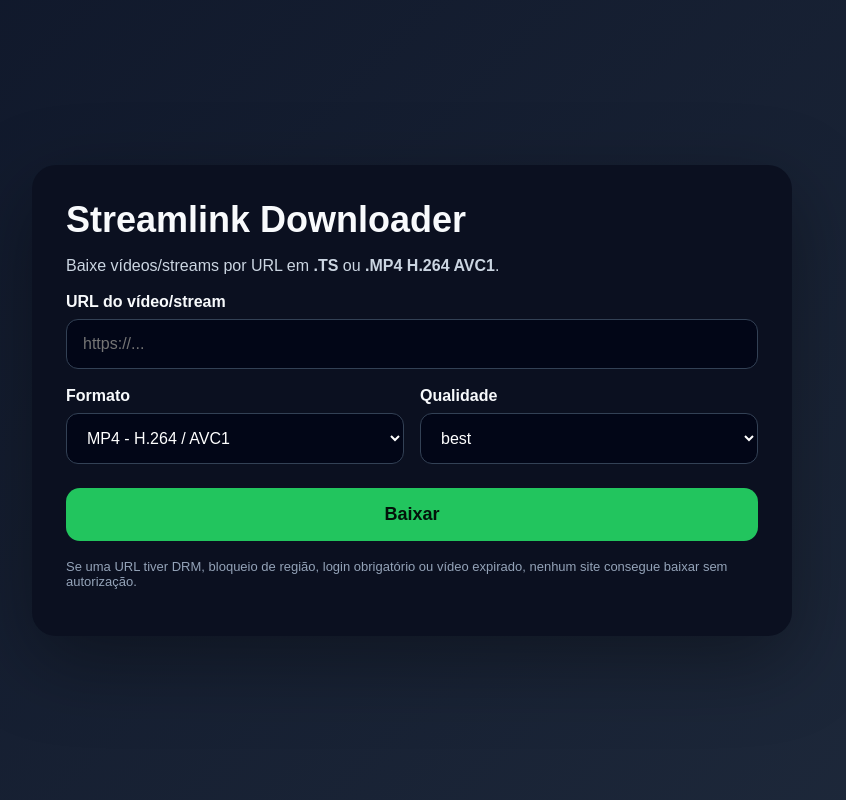
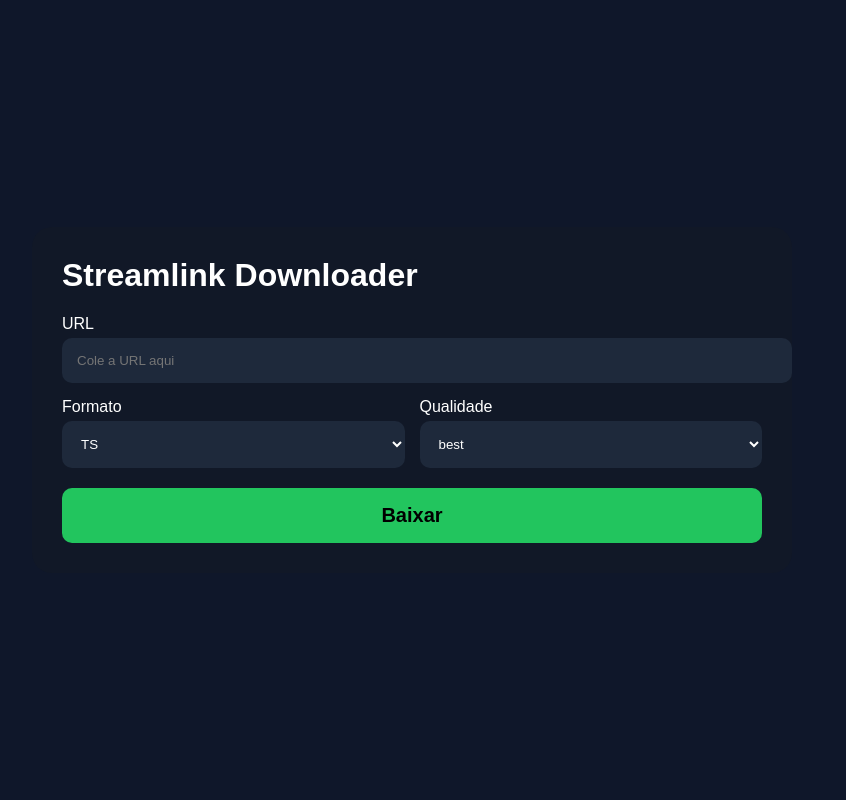
Before and after one commit to Getuliogx/streamlink-site, a Flask app: page / in a window 1280 px wide. Shown: the whole page, without its empty margins (228-1074 px from the left). Run offline with Flask 3, Linux system fonts and the light colour scheme.

Commit message:
Add files via upload

```diff
--- a/app.py
+++ b/app.py
@@ -1,282 +1,97 @@
-
 import os
-import re
-import json
-import time
 import uuid
 import shutil
-import logging
-import tempfile
 import subprocess
 from pathlib import Path
-from urllib.parse import urlparse
-
-from flask import Flask, render_template, request, send_file, jsonify, after_this_request
-import imageio_ffmpeg
-import requests
+from flask import Flask, render_template, request, send_file
 
 app = Flask(__name__)
 
-logging.basicConfig(level=logging.INFO, format="%(asctime)s %(levelname)s %(message)s")
-log = logging.getLogger("streamlink-site")
-
-BASE_DIR = Path(__file__).resolve().parent
-TMP_DIR = Path(tempfile.gettempdir()) / "streamlink_site_downloads"
-TMP_DIR.mkdir(parents=True, exist_ok=True)
-
-FFMPEG = imageio_ffmpeg.get_ffmpeg_exe()
-
-USER_AGENT = (
-    "Mozilla/5.0 (Windows NT 10.0; Win64; x64) "
-    "AppleWebKit/537.36 (KHTML, like Gecko) "
-    "Chrome/124.0 Safari/537.36"
-)
-
-
-def safe_name(name: str, ext: str) -> str:
-    name = re.sub(r"[^a-zA-Z0-9._-]+", "_", name or "video").strip("_")
-    if not name:
-        name = "video"
-    if not name.lower().endswith("." + ext):
-        name += "." + ext
-    return name[:120]
-
-
-def run_cmd(cmd, timeout=60):
-    log.info("CMD: %s", " ".join(map(str, cmd)))
-    p = subprocess.run(cmd, stdout=subprocess.PIPE, stderr=subprocess.PIPE, text=True, timeout=timeout)
-    log.info("RET=%s", p.returncode)
-    if p.stdout:
-        log.info("STDOUT: %s", p.stdout[-4000:])
-    if p.stderr:
-        log.info("STDERR: %s", p.stderr[-4000:])
-    return p
-
-
-def streamlink_json(url):
-    cmd = [
-        "python", "-m", "streamlink",
-        "--json",
-        "--http-header", f"User-Agent={USER_AGENT}",
-        url,
-    ]
-    p = run_cmd(cmd, timeout=90)
-    if p.returncode != 0:
-        return None, p.stderr or p.stdout
-    try:
-        return json.loads(p.stdout), None
-    except Exception as e:
-        return None, f"Streamlink JSON inválido: {e}; saída={p.stdout[:1000]}"
-
-
-def choose_stream(data, quality):
-    streams = data.get("streams", {}) if data else {}
-    if not streams:
-        return None
-    if quality in streams:
-        return quality
-    if quality == "best":
-        for q in ["best", "1080p", "720p", "480p", "360p", "worst"]:
-            if q in streams:
-                return q
-    if "best" in streams:
-        return "best"
-    return next(iter(streams.keys()))
-
-
-def download_with_streamlink(url, quality, out_file):
-    data, err = streamlink_json(url)
-    selected = choose_stream(data, quality)
-    if not selected:
-        return False, err or "Streamlink não encontrou stream nessa URL."
-
-    cmd = [
-        "python", "-m", "streamlink",
-        "--force",
-        "--http-header", f"User-Agent={USER_AGENT}",
-        "-o", str(out_file),
-        url,
-        selected,
-    ]
-    p = run_cmd(cmd, timeout=1800)
-    if p.returncode != 0 or not out_file.exists() or out_file.stat().st_size < 1024:
-        return False, p.stderr or p.stdout or "Streamlink falhou sem detalhes."
-    return True, None
-
-
-def get_direct_url_with_ytdlp(url, quality):
-    # Fallback útil para páginas on-demand que Streamlink não entende bem.
-    fmt = "best"
-    if quality and quality not in ("best", "worst"):
-        h = re.sub(r"[^0-9]", "", quality)
-        if h:
-            fmt = f"best[height<={h}]/best"
-    elif quality == "worst":
-        fmt = "worst"
-
-    cmd = [
-        "python", "-m", "yt_dlp",
-        "--no-playlist",
-        "--user-agent", USER_AGENT,
-        "-f", fmt,
-        "-g",
-        url,
-    ]
-    p = run_cmd(cmd, timeout=120)
-    if p.returncode != 0:
-        return None, p.stderr or p.stdout or "yt-dlp não conseguiu resolver a URL."
-    lines = [x.strip() for x in p.stdout.splitlines() if x.strip().startswith(("http://", "https://"))]
-    if not lines:
-        return None, "yt-dlp não retornou link direto."
-    return lines[0], None
-
-
-def ffmpeg_copy_to_ts(input_url_or_file, out_file):
-    cmd = [
-        FFMPEG, "-y",
-        "-headers", f"User-Agent: {USER_AGENT}\r\n",
-        "-i", str(input_url_or_file),
-        "-c", "copy",
-        "-f", "mpegts",
-        str(out_file),
-    ]
-    p = run_cmd(cmd, timeout=1800)
-    if p.returncode != 0 or not out_file.exists() or out_file.stat().st_size < 1024:
-        return False, p.stderr or p.stdout or "FFmpeg TS falhou."
-    return True, None
-
-
-def ffmpeg_to_mp4_h264(input_url_or_file, out_file):
-    # Gera MP4 compatível H.264/AVC1 + AAC.
-    cmd = [
-        FFMPEG, "-y",
-        "-headers", f"User-Agent: {USER_AGENT}\r\n",
-        "-i", str(input_url_or_file),
-        "-map", "0:v:0?", "-map", "0:a:0?",
-        "-c:v", "libx264",
-        "-preset", "veryfast",
-        "-crf", "23",
-        "-pix_fmt", "yuv420p",
-        "-tag:v", "avc1",
-        "-c:a", "aac",
-        "-b:a", "128k",
-        "-movflags", "+faststart",
-        str(out_file),
-    ]
-    p = run_cmd(cmd, timeout=1800)
-    if p.returncode != 0 or not out_file.exists() or out_file.stat().st_size < 1024:
-        return False, p.stderr or p.stdout or "FFmpeg MP4 falhou."
-    return True, None
-
+DOWNLOAD_DIR = Path("downloads")
+DOWNLOAD_DIR.mkdir(exist_ok=True)
 
 @app.route("/")
 def index():
     return render_template("index.html")
 
+def baixar_streamlink(url, qualidade, output_file):
+    cmd = [
+        "streamlink",
+        "--output",
+        str(output_file),
+        url,
+        qualidade
+    ]
 
-@app.route("/health")
-def health():
-    return jsonify({
-        "ok": True,
-        "ffmpeg": FFMPEG,
-        "tmp": str(TMP_DIR),
-    })
+    process = subprocess.run(
+        cmd,
+        stdout=subprocess.PIPE,
+        stderr=subprocess.PIPE,
+        text=True
+    )
 
+    print(process.stdout)
+    print(process.stderr)
+
+    if process.returncode != 0:
+        return False, process.stderr
+
+    return True, None
 
 @app.route("/download", methods=["POST"])
 def download():
-    url = (request.form.get("url") or "").strip()
-    fmt = (request.form.get("format") or "mp4").strip().lower()
-    quality = (request.form.get("quality") or "best").strip()
+    url = request.form.get("url", "").strip()
+    qualidade = request.form.get("quality", "best")
+    formato = request.form.get("format", "ts")
 
-    log.info("NOVO DOWNLOAD url=%s format=%s quality=%s", url, fmt, quality)
+    if not url:
+        return render_template("index.html", error="URL inválida.")
 
-    if not url.startswith(("http://", "https://")):
-        return render_template("index.html", error="URL inválida.", last_url=url)
+    uid = uuid.uuid4().hex[:8]
 
-    if fmt not in ("mp4", "ts"):
-        return render_template("index.html", error="Formato inválido.", last_url=url)
+    ts_file = DOWNLOAD_DIR / f"video_{uid}.ts"
 
-    job = uuid.uuid4().hex
-    work = TMP_DIR / job
-    work.mkdir(parents=True, exist_ok=True)
+    ok, erro = baixar_streamlink(url, qualidade, ts_file)
 
-    parsed = urlparse(url)
-    host = parsed.netloc.replace("www.", "")
-    final_name = safe_name(host + "_" + job[:8], fmt)
-    out_file = work / final_name
+    if not ok:
+        return render_template("index.html", error=erro)
 
-    errors = []
+    final_file = ts_file
 
-    try:
-        # 1) Tenta Streamlink para TS bruto
-        if fmt == "ts":
-            ok, err = download_with_streamlink(url, quality, out_file)
-            if not ok:
-                errors.append("Streamlink: " + str(err)[-1200:])
-                direct, derr = get_direct_url_with_ytdlp(url, quality)
-                if not direct:
-                    errors.append("yt-dlp: " + str(derr)[-1200:])
-                    raise RuntimeError("\n\n".join(errors))
-                ok, err = ffmpeg_copy_to_ts(direct, out_file)
-                if not ok:
-                    errors.append("FFmpeg TS: " + str(err)[-1200:])
-                    raise RuntimeError("\n\n".join(errors))
+    if formato == "mp4":
+        mp4_file = DOWNLOAD_DIR / f"video_{uid}.mp4"
 
-        # 2) MP4 H264 AVC1: tenta resolver por yt-dlp primeiro; se falhar usa Streamlink TS temporário
-        else:
-            direct, derr = get_direct_url_with_ytdlp(url, quality)
-            if direct:
-                ok, err = ffmpeg_to_mp4_h264(direct, out_file)
-                if not ok:
-                    errors.append("FFmpeg direto: " + str(err)[-1200:])
-                    # fallback
-                    tmp_ts = work / "input.ts"
-                    ok2, err2 = download_with_streamlink(url, quality, tmp_ts)
-                    if not ok2:
-                        errors.append("Streamlink fallback: " + str(err2)[-1200:])
-                        raise RuntimeError("\n\n".join(errors))
-                    ok3, err3 = ffmpeg_to_mp4_h264(tmp_ts, out_file)
-                    if not ok3:
-                        errors.append("FFmpeg fallback: " + str(err3)[-1200:])
-                        raise RuntimeError("\n\n".join(errors))
-            else:
-                errors.append("yt-dlp: " + str(derr)[-1200:])
-                tmp_ts = work / "input.ts"
-                ok, err = download_with_streamlink(url, quality, tmp_ts)
-                if not ok:
-                    errors.append("Streamlink: " + str(err)[-1200:])
-                    raise RuntimeError("\n\n".join(errors))
-                ok, err = ffmpeg_to_mp4_h264(tmp_ts, out_file)
-                if not ok:
-                    errors.append("FFmpeg: " + str(err)[-1200:])
-                    raise RuntimeError("\n\n".join(errors))
+        ffmpeg_cmd = [
+            "ffmpeg",
+            "-y",
+            "-i",
+            str(ts_file),
+            "-c:v",
+            "libx264",
+            "-tag:v",
+            "avc1",
+            "-c:a",
+            "aac",
+            str(mp4_file)
+        ]
 
-        log.info("ARQUIVO OK: %s size=%s", out_file, out_file.stat().st_size)
+        ffmpeg = subprocess.run(
+            ffmpeg_cmd,
+            stdout=subprocess.PIPE,
+            stderr=subprocess.PIPE,
+            text=True
+        )
 
-        @after_this_request
-        def cleanup(response):
-            try:
-                shutil.rmtree(work, ignore_errors=True)
-            except Exception:
-                pass
-            return response
+        print(ffmpeg.stdout)
+        print(ffmpeg.stderr)
 
-        return send_file(out_file, as_attachment=True, download_name=final_name)
+        if ffmpeg.returncode != 0:
+            return render_template("index.html", error=ffmpeg.stderr)
 
-    except subprocess.TimeoutExpired:
-        log.exception("Timeout")
-        shutil.rmtree(work, ignore_errors=True)
-        return render_template("index.html", error="Demorou demais e o Render cortou o processo. Tente qualidade menor ou TS.", last_url=url)
-    except Exception as e:
-        log.exception("Falha no download")
-        shutil.rmtree(work, ignore_errors=True)
-        msg = str(e)
-        if len(msg) > 1800:
-            msg = msg[-1800:]
-        return render_template("index.html", error=msg, last_url=url)
+        final_file = mp4_file
 
+    return send_file(final_file, as_attachment=True)
 
 if __name__ == "__main__":
-    port = int(os.environ.get("PORT", "5000"))
+    port = int(os.environ.get("PORT", 5000))
     app.run(host="0.0.0.0", port=port)
--- a/render.yaml
+++ b/render.yaml
@@ -2,6 +2,5 @@
   - type: web
     name: streamlink-site
     runtime: python
-    plan: free
     buildCommand: pip install -r requirements.txt
-    startCommand: gunicorn app:app --bind 0.0.0.0:$PORT --timeout 1200 --workers 1 --log-level info --access-logfile - --error-logfile -
+    startCommand: gunicorn app:app --bind 0.0.0.0:$PORT --timeout 1200
--- a/static/style.css
+++ b/static/style.css
@@ -1,76 +1,60 @@
+body{
+background:#0f172a;
+font-family:Arial;
+display:flex;
+justify-content:center;
+align-items:center;
+height:100vh;
+margin:0;
+color:white;
+}
 
-*{box-sizing:border-box}
-body{
-  margin:0;
-  min-height:100vh;
-  display:flex;
-  align-items:center;
-  justify-content:center;
-  font-family:Arial, Helvetica, sans-serif;
-  background:linear-gradient(135deg,#0f172a,#1e293b);
-  color:#f8fafc;
+.container{
+background:#111827;
+padding:30px;
+border-radius:20px;
+width:700px;
+max-width:95%;
 }
-.card{
-  width:min(760px,94vw);
-  background:#0b1020;
-  padding:34px;
-  border-radius:24px;
-  box-shadow:0 25px 80px rgba(0,0,0,.35);
+
+h1{
+margin-top:0;
 }
-h1{margin:0 0 14px;font-size:36px}
-p{color:#cbd5e1}
-label{
-  display:block;
-  margin:18px 0 8px;
-  font-weight:700;
-}
+
 input,select{
 width:100%;
-  padding:15px 16px;
-  background:#020617;
-  border:1px solid #334155;
-  border-radius:12px;
-  color:#fff;
-  font-size:16px;
+padding:15px;
+border-radius:10px;
+border:none;
+margin-top:5px;
+background:#1e293b;
+color:white;
 }
+
 .grid{
 display:grid;
 grid-template-columns:1fr 1fr;
-  gap:16px;
+gap:15px;
+margin-top:15px;
 }
+
 button{
 width:100%;
-  margin-top:24px;
 padding:16px;
-  border:0;
-  border-radius:14px;
+margin-top:20px;
+border:none;
+border-radius:10px;
 background:#22c55e;
-  color:#03130a;
-  font-size:18px;
-  font-weight:800;
+font-size:20px;
+font-weight:bold;
 cursor:pointer;
 }
-button:disabled{
-  opacity:.7;
-  cursor:wait;
-}
+
 .error{
-  margin-top:18px;
-  padding:16px;
 background:#991b1b;
-  color:white;
-  border-radius:12px;
+padding:15px;
+margin-top:20px;
+border-radius:10px;
 white-space:pre-wrap;
 overflow:auto;
-  max-height:260px;
 }
-.obs{
-  font-size:13px;
-  color:#94a3b8;
-  margin-top:18px;
-}
-@media(max-width:700px){
-  .grid{grid-template-columns:1fr}
-  .card{padding:22px}
-  h1{font-size:29px}
-}
--- a/templates/index.html
+++ b/templates/index.html
@@ -1,29 +1,32 @@
-
-<!doctype html>
-<html lang="pt-BR">
+<!DOCTYPE html>
+<html lang="pt-br">
 <head>
-  <meta charset="utf-8">
+<meta charset="UTF-8">
+<meta name="viewport" content="width=device-width, initial-scale=1.0">
 <title>Streamlink Downloader</title>
-  <meta name="viewport" content="width=device-width, initial-scale=1">
 <link rel="stylesheet" href="/static/style.css">
 </head>
 <body>
-  <main class="card">
+
+<div class="container">
+
 <h1>Streamlink Downloader</h1>
-    <p>Baixe vídeos/streams por URL em <b>.TS</b> ou <b>.MP4 H.264 AVC1</b>.</p>
 
-    <form method="post" action="/download" onsubmit="baixando()">
-      <label>URL do vídeo/stream</label>
-      <input name="url" required placeholder="https://..." value="{{ last_url or '' }}">
+<form action="/download" method="POST">
+
+<label>URL</label>
+<input type="text" name="url" required placeholder="Cole a URL aqui">
 
 <div class="grid">
+
 <div>
 <label>Formato</label>
 <select name="format">
-            <option value="mp4">MP4 - H.264 / AVC1</option>
-            <option value="ts">TS - MPEG-TS</option>
+<option value="ts">TS</option>
+<option value="mp4">MP4 H264 AVC1</option>
 </select>
 </div>
+
 <div>
 <label>Qualidade</label>
 <select name="quality">
@@ -32,29 +35,22 @@
 <option value="720p">720p</option>
 <option value="480p">480p</option>
 <option value="360p">360p</option>
-            <option value="worst">worst</option>
 </select>
 </div>
+
 </div>
 
-      <button id="btn" type="submit">Baixar</button>
+<button type="submit">Baixar</button>
+
 </form>
 
 {% if error %}
-      <pre class="error">{{ error }}</pre>
+<div class="error">
+<pre>{{ error }}</pre>
+</div>
 {% endif %}
 
-    <p class="obs">
-      Se uma URL tiver DRM, bloqueio de região, login obrigatório ou vídeo expirado, nenhum site consegue baixar sem autorização.
-    </p>
-  </main>
+</div>
 
-<script>
-function baixando(){
-  const btn = document.getElementById("btn");
-  btn.disabled = true;
-  btn.innerText = "Baixando... aguarde";
-}
-</script>
 </body>
 </html>
```
Also changed, not shown: requirements.txt (+3 -6 lines), README.txt (added). Lines whose indentation alone changed are shown as unchanged.
